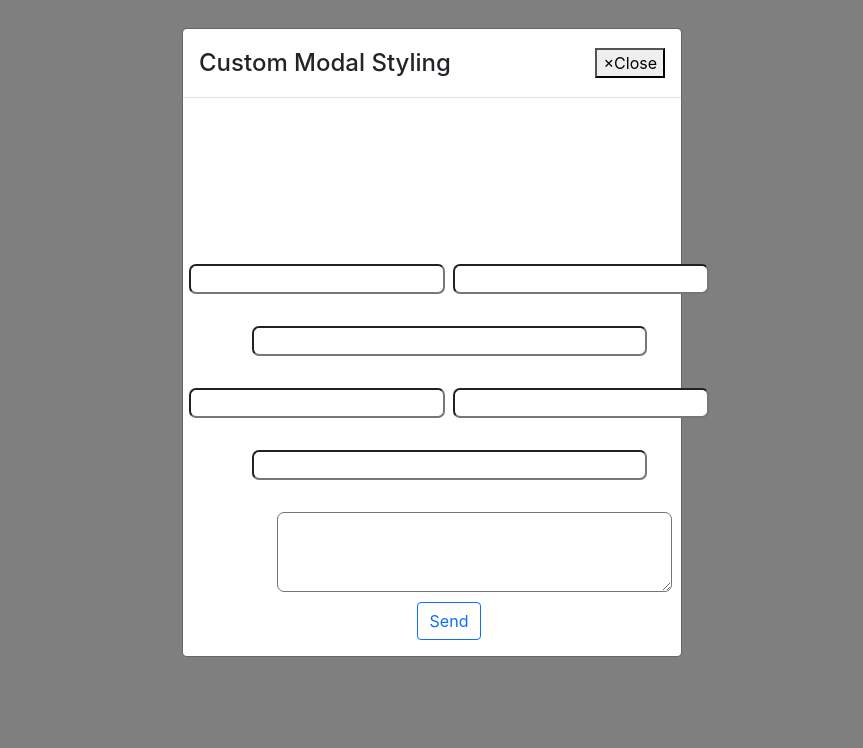
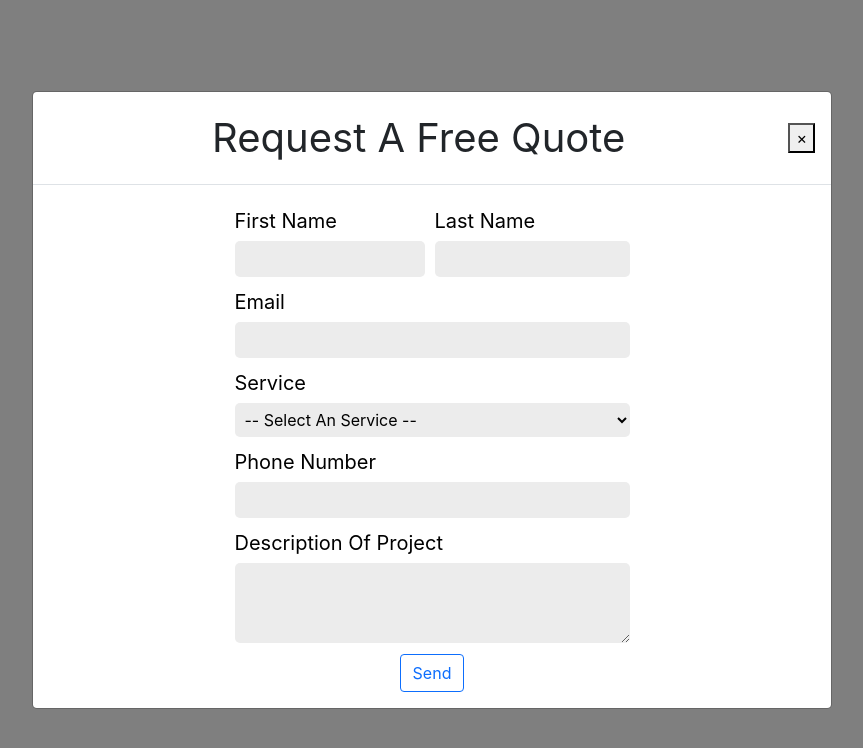
Before and after one commit to JaxonNarramore/A-Z-Landscaping, a React (Create React App) app: page /about in a window 1280 px wide. Shown: the top 748 px of the page, without its empty margins (208-1071 px from the left). Built offline with nearby package versions, Linux system fonts and the light colour scheme.

Commit message:
good place to save on quote modal

```diff
--- a/src/Components/About.js
+++ b/src/Components/About.js
@@ -28,50 +28,52 @@ function About() {
     return (
         <div>
             <Modal
+                size='lg'
                 show={show}
                 onHide={() => setShow(false)}
-                dialogClassName="modal-90w"
-                aria-labelledby="example-custom-modal-styling-title"
+                centered={true}
             >
-                <Modal.Header closeButton>
-                    <Modal.Title id="example-custom-modal-styling-title">
-                        Custom Modal Styling
-            </Modal.Title>
+                <Modal.Header closeButton={true} closeLabel=''>
+                    <Modal.Title as='modal-title'>
+                        Request A Free Quote
+                    </Modal.Title>
                 </Modal.Header>
                 <Modal.Body>
                     <div className='quote-div'>
-                        <h3 className='rasdq'>Request A Free Quote</h3>
                         <form className="quote-form" onSubmit={sendEmail}>
                             <div class="firstlast">
                                 <div className='input-div'>
-                                    <label>First Name</label>
-                                    <input className='input' type="text" name="firstName" />
+                                    <label className='lbl'>First Name</label>
+                                    <input id='first' className='input' type="text" name="firstName" />
                                 </div>
                                 <div className='input-div'>
-                                    <label>Last Name</label>
-                                    <input className='input' type="text" name="lastName" />
+                                    <label className='lbl'>Last Name</label>
+                                    <input id='last' className='input' type="text" name="lastName" />
                                 </div>
                             </div>
                             <div className='input-div'>
-                                <label>Email</label>
+                                <label className='lbl'>Email</label>
                                 <input id='email' className='input' type="email" name="email" />
                             </div>
-                            <div class="vehiclelocation">
-                                <div className='input-div'>
-                                    <label>Vehicle</label>
-                                    <input className='input' type="text" name="vehicle" />
-                                </div>
-                                <div className='input-div'>
-                                    <label>Location</label>
-                                    <input className='input' type="text" name="location" />
-                                </div>
+                            <div className='input-div'>
+                                <label className='lbl'>Service</label>
+                                <select id='email' className='input' name="service" label="Swedish Cars">
+                                    <option disabled selected value> -- Select An Service -- </option>
+                                    <option value="landscaping">Landscaping</option>
+                                    <option value="hardscaping">Hardscaping</option>
+                                    <option value="Maintenance">Maintenance</option>
+                                    <option value="Masonry">Masonry & Stone</option>
+                                    <option value="Outdoorliving">Outdoor Living</option>
+                                    <option value="Irrigation">Irrigation</option>
+                                    <option value="Excavation">Excavation</option>
+                                </select>
                             </div>
                             <div className='input-div'>
-                                <label>Phone Number</label>
-                                <input id='phone' className='input' type="number" name="phone" />
+                                <label className='lbl'>Phone Number</label>
+                                <input id='phone' className='input' type="text" name="phone" />
                             </div>
                             <div className='input-div'>
-                                <label className='description-label'>Description Of Work</label>
+                                <label className='lbl'>Description Of Project</label>
                                 <textarea id='description' className='input' name="description" />
                             </div>
                             <input className='btn btn-outline-primary' type="submit" value="Send" />
--- a/src/Components/Quote.css
+++ b/src/Components/Quote.css
@@ -1,5 +1,4 @@
 .quote-form {
-    width: 500px;
     display: flex;
     flex-direction: column;
     justify-content: center;
@@ -7,12 +6,15 @@
 }
 
 .input {
-    border-radius:7px;
+    border-radius: 5px;
     box-sizing: border-box;
+    padding: 6px;
+    background-color: rgb(236, 236, 236);
+    border: none;
 }
 
 .input-div {
-    padding: 4px;
+    padding: 5px;
 }
 
 input, label {
@@ -23,8 +25,9 @@ input, label {
     display: flex;
 }
 
-.vehiclelocation {
-    display: flex;
+.lbl {
+    padding-bottom: 5px;
+    font-size: 20px;
 }
 
 #email {
@@ -35,24 +38,25 @@ input, label {
     width: 395px;
 }
 
+#first {
+    width: 190px;
+}
+
+#last {
+    width: 195px;
+}
+
 #description {
     width: 395px;
     height: 80px;
-    margin-left: 50px;
-}
-
-.description-label {
-    margin-left: 50px;
-}
-
-.rasdq {
-    text-align: center;
 }
 
 .quote-div {
-    /* position: absolute; */
-    margin-top: 80px;
-    right: 15px;
-    color: white;
-    z-index: 2;
+    margin-top: 0;
+    color: black;
 }
+
+modal-title {
+    margin: 0 auto;
+    font-size: 40px;
+}
```
